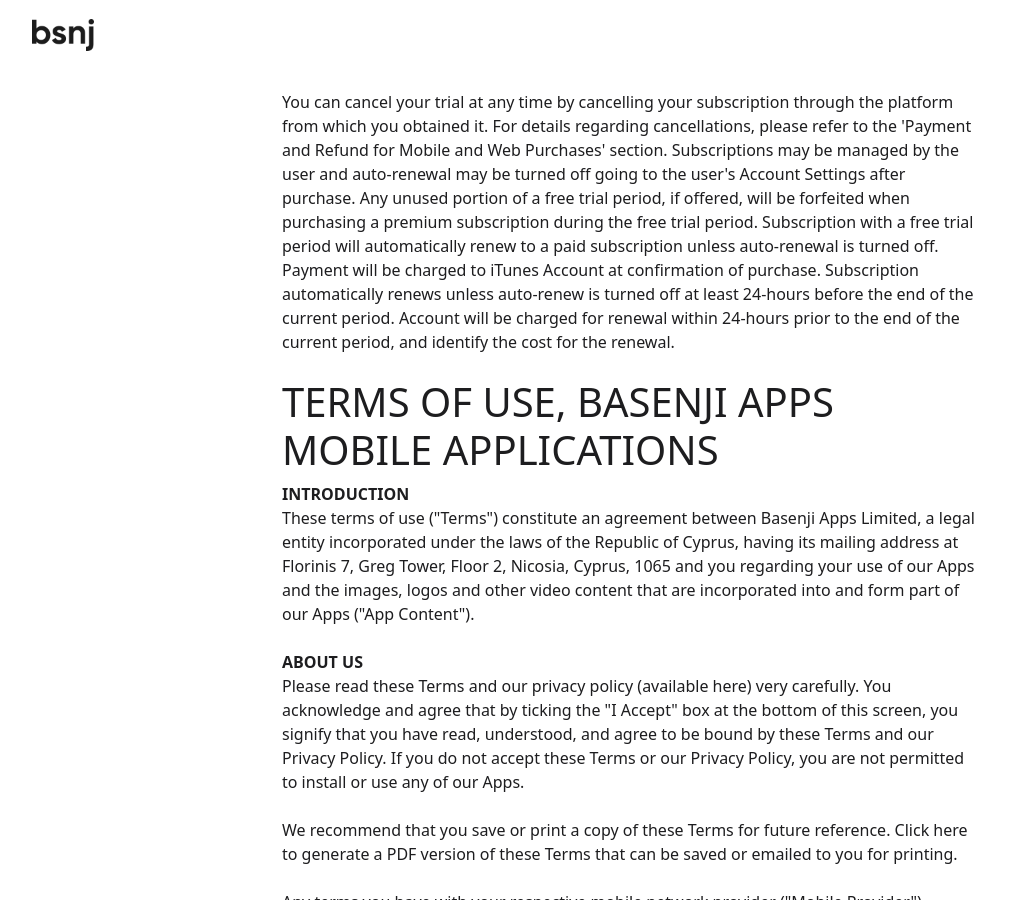
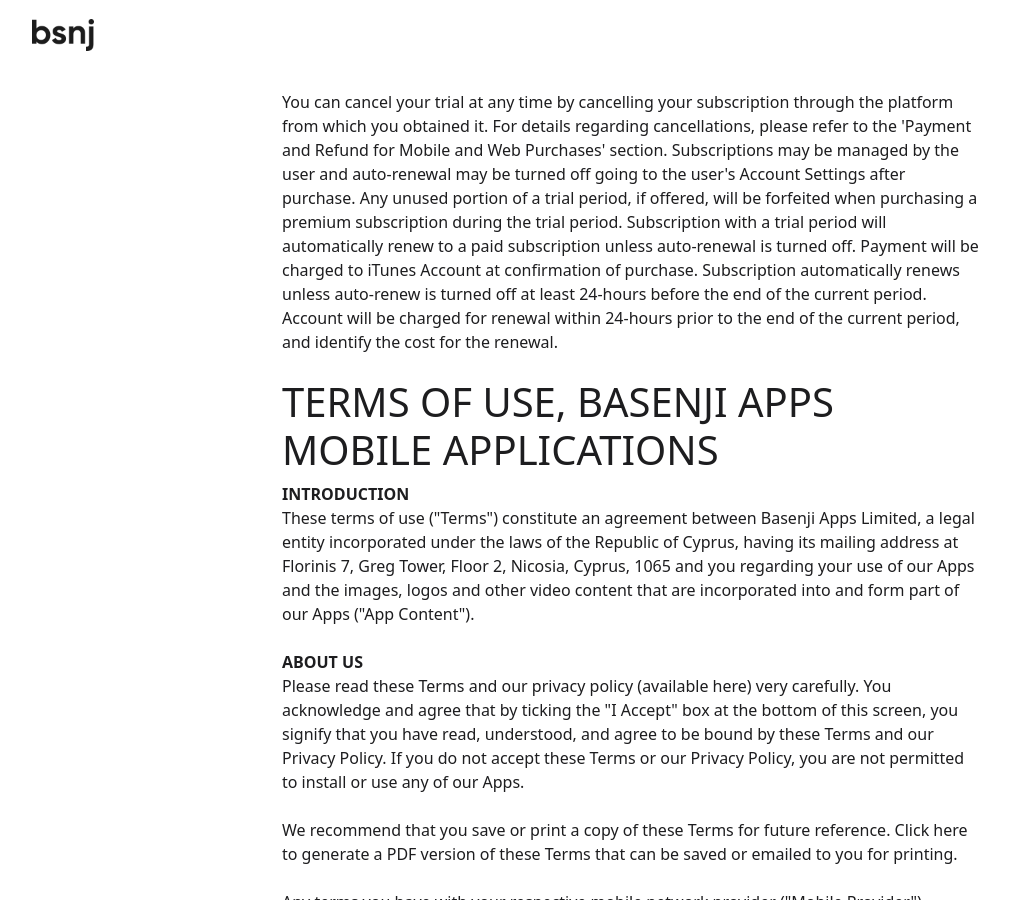
Before and after one commit to basenjiapps/basenjiapps.github.io, a Jekyll site: the page built from docs/terms_of_use.html, in a window 1280 px wide and 900 px high. Shown: the whole window, without its empty margins (8-1017 px from the left). Built offline with Jekyll 4.4.1, drawn with Linux system fonts in a browser that asks for light colours.

Commit message:
Fix mob terms of use

```diff
--- a/docs/terms_of_use.html
+++ b/docs/terms_of_use.html
@@ -9,8 +9,8 @@ title: Terms of Use
   and Web Purchases' section.
   Subscriptions may be managed by the user and auto-renewal may be turned off
   going to the user's Account Settings after purchase. Any unused portion of a
-  free trial period, if offered, will be forfeited when purchasing a premium
-  subscription during the free trial period. Subscription with a free trial
+  trial period, if offered, will be forfeited when purchasing a premium
+  subscription during the trial period. Subscription with a trial
   period will automatically renew to a paid subscription unless auto-renewal is
   turned off. Payment will be charged to iTunes Account at confirmation of
   purchase. Subscription automatically renews unless auto-renew is turned off at
```
